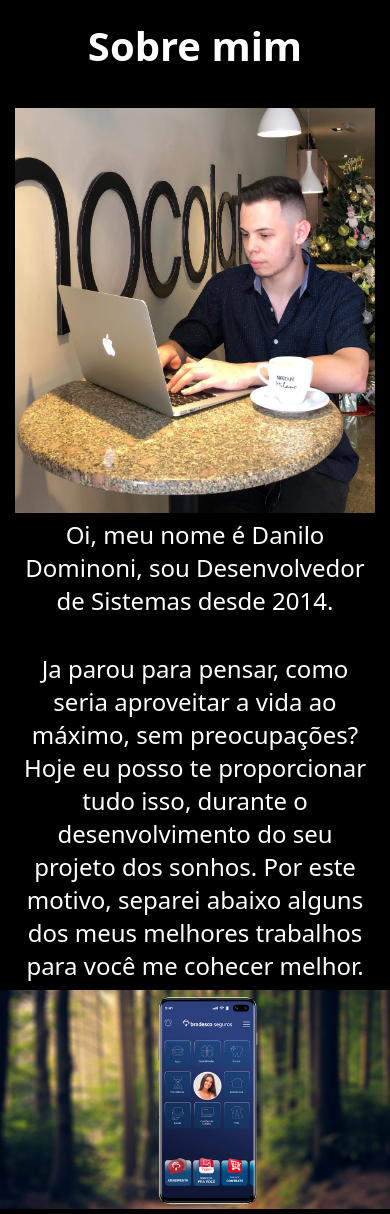
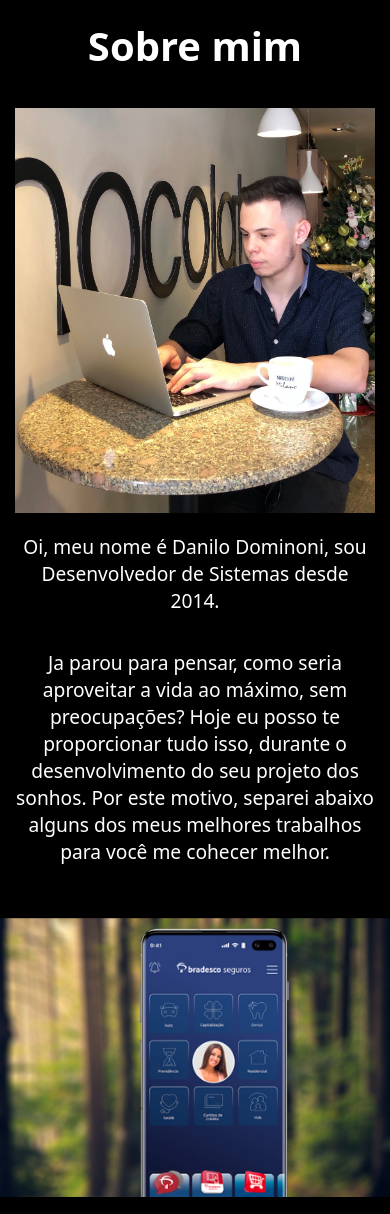
Before and after one commit to dnldmp/danilodominoni, a Next.js app: page /portifolio in a window 390 px wide. Built offline with nearby package versions, Linux system fonts and the light colour scheme.

Commit message:
ajustando imagem projeto 1

```diff
--- a/src/pages/portifolio.js
+++ b/src/pages/portifolio.js
@@ -3,6 +3,11 @@ import style from '../../styles/Portifolio.module.css'
 export default function Portifolio(){
     return (
         <div>
+            <style jsx global>{`
+                body {
+                    background: black;
+                }
+            `}</style>
             <section className={style.sectionAbout}>
                 <div className={style.center}>
                     <h2>Sobre mim</h2>
@@ -18,11 +23,7 @@ export default function Portifolio(){
                         </p>
                     </div>
                     <div className="clear"></div>
-                    {/* <style jsx global>{`
-                        body {
-                            background: black;
-                        }
-                    `}</style>        */}
+
                 </div>
             </section>
             <section className={style.sectionProject}>
--- a/styles/Portifolio.module.css
+++ b/styles/Portifolio.module.css
@@ -6,7 +6,6 @@
 .sectionAbout{
     min-height: 100vh;
     padding: 2%;
-    background-color: black;
 }
 
 .sectionAbout img{
@@ -37,9 +36,6 @@
 .sectionAbout p:nth-child(2){
     margin-top: 35px;
 }
-.sectionProject{
-    background-color: black;
-}
 
 /* .project1 {
     width: 100%;
@@ -56,5 +52,15 @@
 
 @media (max-width: 700px){
     .fifityp{ width: 100%; }
-    .sectionAbout p{ text-align: center; }
+    .sectionAbout p{
+        text-align: center;
+        font-size: 1.2rem;
+        margin-top: 15px;
+    }
+    .sectionProject img {
+        transform: scale(1.5);
+    }
+    .sectionProject  {
+        padding-top: 100px
+    }
 }
```
